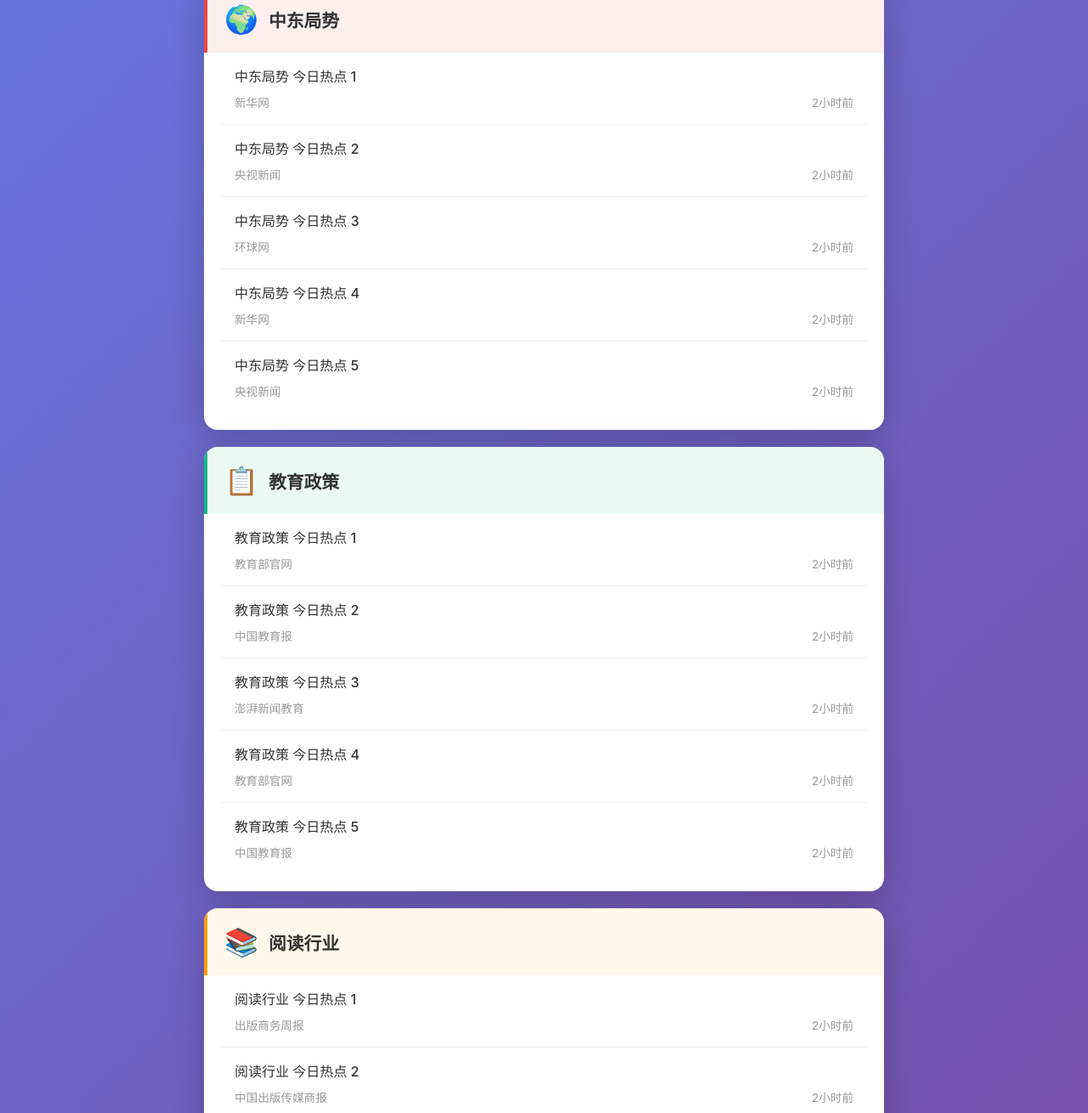
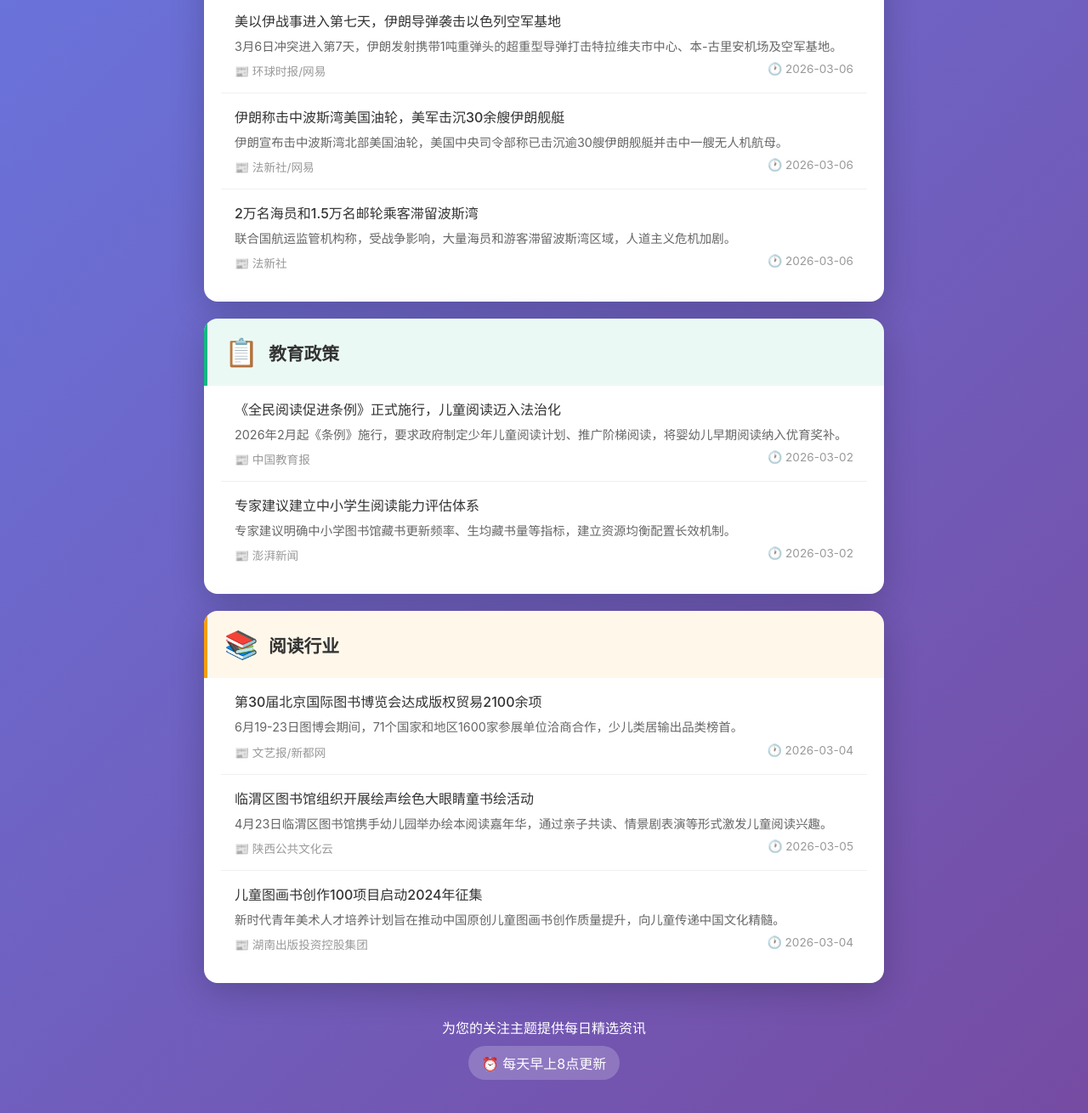
Before and after one commit to shodaiho/daily-news-aggregator, a website: page docs/index.html in a window 1280 px wide. Shown: the part 753-2063 px from the top of the page at 85% size. Drawn offline with Linux system fonts and the light colour scheme.

Commit message:
update: 2026-03-09 13:07 更新真实新闻

```diff
--- a/docs/index.html
+++ b/docs/index.html
@@ -92,6 +92,22 @@
             line-height: 1.5;
         }
 
+        .news-title a {
+            color: inherit;
+            text-decoration: none;
+        }
+
+        .news-title a:hover {
+            color: #667eea;
+        }
+
+        .news-summary {
+            font-size: 0.9rem;
+            color: #666;
+            margin-bottom: 8px;
+            line-height: 1.4;
+        }
+
         .news-meta {
             display: flex;
             justify-content: space-between;
@@ -103,7 +119,6 @@
             text-align: center;
             padding: 40px 20px;
             color: white;
-            opacity: 0.8;
         }
 
         .update-time {
@@ -112,6 +127,12 @@
             border-radius: 20px;
             display: inline-block;
             margin-top: 10px;
+        }
+
+        .no-news {
+            padding: 20px;
+            text-align: center;
+            color: #999;
         }
     </style>
 </head>
@@ -132,42 +153,35 @@
                 <div class="news-list">
 
                     <div class="news-item">
-                        <h3 class="news-title">人工智能 今日热点 1</h3>
+                        <h3 class="news-title">
+                            <a href="https://www.163.com/dy/article/KNAGEP5505198CJN.html" target="_blank">OpenAI发布GPT-5.4：迈向自主智能体的重要一步</a>
+                        </h3>
+                        <p class="news-summary">OpenAI正式推出GPT-5.4，引入极限推理模式和永久记忆功能，上下文窗口高达100-200万tokens，为下一代AI智能体开发奠定基础。</p>
                         <div class="news-meta">
-                            <span>机器之心</span>
-                            <span>2小时前</span>
+                            <span>📰 财联社/网易</span>
+                            <span>🕐 2026-03-06</span>
                         </div>
                     </div>
 
                     <div class="news-item">
-                        <h3 class="news-title">人工智能 今日热点 2</h3>
+                        <h3 class="news-title">
+                            <a href="https://finance.ifeng.com/c/8rDEspE7J4j" target="_blank">OpenAI发布GPT-5.3 Instant模型</a>
+                        </h3>
+                        <p class="news-summary">OpenAI正式发布GPT-5.3 Instant模型及其编程版本，进一步提升推理效率和代码生成能力。</p>
                         <div class="news-meta">
-                            <span>量子位</span>
-                            <span>2小时前</span>
+                            <span>📰 证券时报/凤凰网</span>
+                            <span>🕐 2026-03-04</span>
                         </div>
                     </div>
 
                     <div class="news-item">
-                        <h3 class="news-title">人工智能 今日热点 3</h3>
+                        <h3 class="news-title">
+                            <a href="https://blog.csdn.net/guorui_java/article/details/149441181" target="_blank">AI进入自动驾驶时代：OpenAI发布革命性ChatGPT Agent</a>
+                        </h3>
+                        <p class="news-summary">OpenAI发布ChatGPT Agent，实现AI自主决策和执行复杂任务，标志着AI智能体进入实用化阶段。</p>
                         <div class="news-meta">
-                            <span>36氪</span>
-                            <span>2小时前</span>
-                        </div>
-                    </div>
-
-                    <div class="news-item">
-                        <h3 class="news-title">人工智能 今日热点 4</h3>
-                        <div class="news-meta">
-                            <span>虎嗅</span>
-                            <span>2小时前</span>
-                        </div>
-                    </div>
-
-                    <div class="news-item">
-                        <h3 class="news-title">人工智能 今日热点 5</h3>
-                        <div class="news-meta">
-                            <span>机器之心</span>
-                            <span>2小时前</span>
+                            <span>📰 CSDN博客</span>
+                            <span>🕐 2026-03-02</span>
                         </div>
                     </div>
 
@@ -182,42 +196,35 @@
                 <div class="news-list">
 
                     <div class="news-item">
-                        <h3 class="news-title">中东局势 今日热点 1</h3>
+                        <h3 class="news-title">
+                            <a href="https://www.163.com/dy/article/KNB5OA4K05504DOQ.html" target="_blank">美以伊战事进入第七天，伊朗导弹袭击以色列空军基地</a>
+                        </h3>
+                        <p class="news-summary">3月6日冲突进入第7天，伊朗发射携带1吨重弹头的超重型导弹打击特拉维夫市中心、本-古里安机场及空军基地。</p>
                         <div class="news-meta">
-                            <span>新华网</span>
-                            <span>2小时前</span>
+                            <span>📰 环球时报/网易</span>
+                            <span>🕐 2026-03-06</span>
                         </div>
                     </div>
 
                     <div class="news-item">
-                        <h3 class="news-title">中东局势 今日热点 2</h3>
+                        <h3 class="news-title">
+                            <a href="https://www.163.com/dy/article/KNB5OA4K05504DOQ.html" target="_blank">伊朗称击中波斯湾美国油轮，美军击沉30余艘伊朗舰艇</a>
+                        </h3>
+                        <p class="news-summary">伊朗宣布击中波斯湾北部美国油轮，美国中央司令部称已击沉逾30艘伊朗舰艇并击中一艘无人机航母。</p>
                         <div class="news-meta">
-                            <span>央视新闻</span>
-                            <span>2小时前</span>
+                            <span>📰 法新社/网易</span>
+                            <span>🕐 2026-03-06</span>
                         </div>
                     </div>
 
                     <div class="news-item">
-                        <h3 class="news-title">中东局势 今日热点 3</h3>
+                        <h3 class="news-title">
+                            <a href="https://www.163.com/dy/article/KNB5OA4K05504DOQ.html" target="_blank">2万名海员和1.5万名邮轮乘客滞留波斯湾</a>
+                        </h3>
+                        <p class="news-summary">联合国航运监管机构称，受战争影响，大量海员和游客滞留波斯湾区域，人道主义危机加剧。</p>
                         <div class="news-meta">
-                            <span>环球网</span>
-                            <span>2小时前</span>
-                        </div>
-                    </div>
-
-                    <div class="news-item">
-                        <h3 class="news-title">中东局势 今日热点 4</h3>
-                        <div class="news-meta">
-                            <span>新华网</span>
-                            <span>2小时前</span>
-                        </div>
-                    </div>
-
-                    <div class="news-item">
-                        <h3 class="news-title">中东局势 今日热点 5</h3>
-                        <div class="news-meta">
-                            <span>央视新闻</span>
-                            <span>2小时前</span>
+                            <span>📰 法新社</span>
+                            <span>🕐 2026-03-06</span>
                         </div>
                     </div>
 
@@ -232,42 +239,24 @@
                 <div class="news-list">
 
                     <div class="news-item">
-                        <h3 class="news-title">教育政策 今日热点 1</h3>
+                        <h3 class="news-title">
+                            <a href="http://paper.jyb.cn/zgjyb/h5/html5/2026-03/02/content_144741_19330607.htm" target="_blank">《全民阅读促进条例》正式施行，儿童阅读迈入法治化</a>
+                        </h3>
+                        <p class="news-summary">2026年2月起《条例》施行，要求政府制定少年儿童阅读计划、推广阶梯阅读，将婴幼儿早期阅读纳入优育奖补。</p>
                         <div class="news-meta">
-                            <span>教育部官网</span>
-                            <span>2小时前</span>
+                            <span>📰 中国教育报</span>
+                            <span>🕐 2026-03-02</span>
                         </div>
                     </div>
 
                     <div class="news-item">
-                        <h3 class="news-title">教育政策 今日热点 2</h3>
+                        <h3 class="news-title">
+                            <a href="https://m.thepaper.cn/newsDetail_forward_32682909" target="_blank">专家建议建立中小学生阅读能力评估体系</a>
+                        </h3>
+                        <p class="news-summary">专家建议明确中小学图书馆藏书更新频率、生均藏书量等指标，建立资源均衡配置长效机制。</p>
                         <div class="news-meta">
-                            <span>中国教育报</span>
-                            <span>2小时前</span>
-                        </div>
-                    </div>
-
-                    <div class="news-item">
-                        <h3 class="news-title">教育政策 今日热点 3</h3>
-                        <div class="news-meta">
-                            <span>澎湃新闻教育</span>
-                            <span>2小时前</span>
-                        </div>
-                    </div>
-
-                    <div class="news-item">
-                        <h3 class="news-title">教育政策 今日热点 4</h3>
-                        <div class="news-meta">
-                            <span>教育部官网</span>
-                            <span>2小时前</span>
-                        </div>
-                    </div>
-
-                    <div class="news-item">
-                        <h3 class="news-title">教育政策 今日热点 5</h3>
-                        <div class="news-meta">
-                            <span>中国教育报</span>
-                            <span>2小时前</span>
+                            <span>📰 澎湃新闻</span>
+                            <span>🕐 2026-03-02</span>
                         </div>
                     </div>
 
@@ -282,42 +271,35 @@
                 <div class="news-list">
 
                     <div class="news-item">
-                        <h3 class="news-title">阅读行业 今日热点 1</h3>
+                        <h3 class="news-title">
+                            <a href="http://book.newdu.com/m/view.php?aid=6637336" target="_blank">第30届北京国际图书博览会达成版权贸易2100余项</a>
+                        </h3>
+                        <p class="news-summary">6月19-23日图博会期间，71个国家和地区1600家参展单位洽商合作，少儿类居输出品类榜首。</p>
                         <div class="news-meta">
-                            <span>出版商务周报</span>
-                            <span>2小时前</span>
+                            <span>📰 文艺报/新都网</span>
+                            <span>🕐 2026-03-04</span>
                         </div>
                     </div>
 
                     <div class="news-item">
-                        <h3 class="news-title">阅读行业 今日热点 2</h3>
+                        <h3 class="news-title">
+                            <a href="https://www.sxggwhy.com/news/detail?id=66b5e78236c816407080d9ff" target="_blank">临渭区图书馆组织开展绘声绘色大眼睛童书绘活动</a>
+                        </h3>
+                        <p class="news-summary">4月23日临渭区图书馆携手幼儿园举办绘本阅读嘉年华，通过亲子共读、情景剧表演等形式激发儿童阅读兴趣。</p>
                         <div class="news-meta">
-                            <span>中国出版传媒商报</span>
-                            <span>2小时前</span>
+                            <span>📰 陕西公共文化云</span>
+                            <span>🕐 2026-03-05</span>
                         </div>
                     </div>
 
                     <div class="news-item">
-                        <h3 class="news-title">阅读行业 今日热点 3</h3>
+                        <h3 class="news-title">
+                            <a href="http://book.newdu.com/m/view.php?aid=6637336" target="_blank">儿童图画书创作100项目启动2024年征集</a>
+                        </h3>
+                        <p class="news-summary">新时代青年美术人才培养计划旨在推动中国原创儿童图画书创作质量提升，向儿童传递中国文化精髓。</p>
                         <div class="news-meta">
-                            <span>阅读公众号</span>
-                            <span>2小时前</span>
-                        </div>
-                    </div>
-
-                    <div class="news-item">
-                        <h3 class="news-title">阅读行业 今日热点 4</h3>
-                        <div class="news-meta">
-                            <span>出版商务周报</span>
-                            <span>2小时前</span>
-                        </div>
-                    </div>
-
-                    <div class="news-item">
-                        <h3 class="news-title">阅读行业 今日热点 5</h3>
-                        <div class="news-meta">
-                            <span>中国出版传媒商报</span>
-                            <span>2小时前</span>
+                            <span>📰 湖南出版投资控股集团</span>
+                            <span>🕐 2026-03-04</span>
                         </div>
                     </div>
 
@@ -328,7 +310,7 @@
 
         <footer class="footer">
             <p>为您的关注主题提供每日精选资讯</p>
-            <div class="update-time">⏰ 每日早上8点更新</div>
+            <div class="update-time">⏰ 每天早上8点更新</div>
         </footer>
     </div>
 </body>
```
